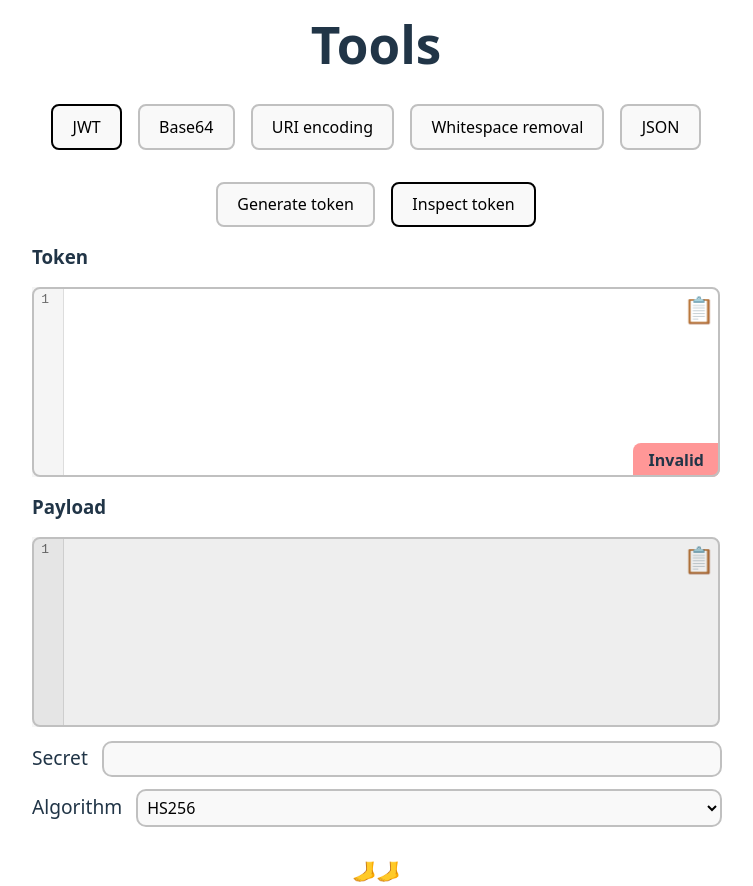
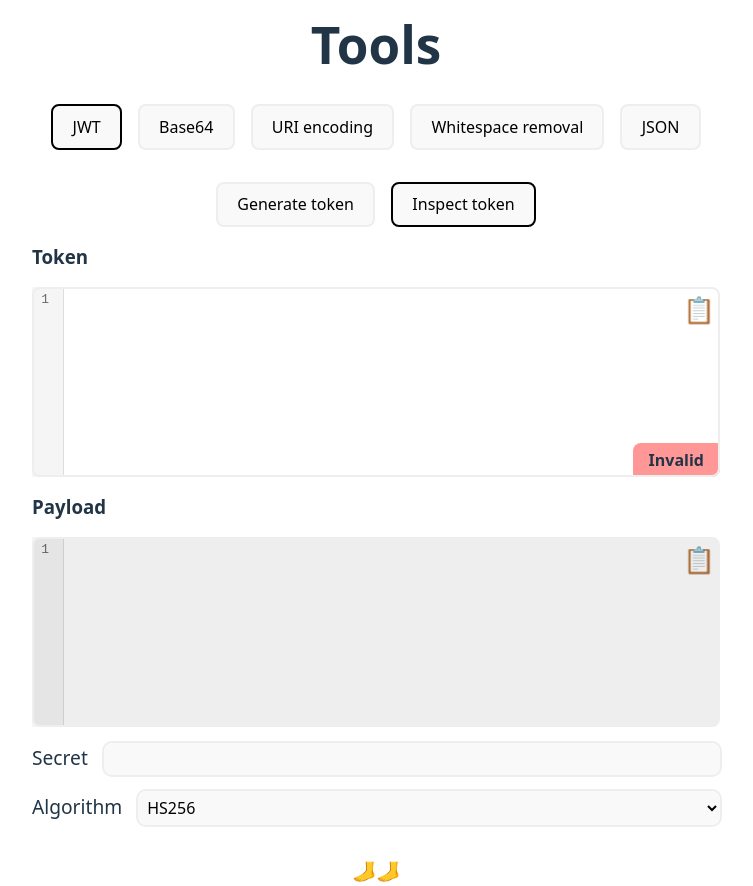
Before and after one commit to missivaeak/mie-tools, a React (Vite) app: page / in a window 1280 px wide. Both pictures are taken after a click on the button "JWT". Shown: the whole page, without its empty margins (264-1017 px from the left). Built offline with nearby package versions, Linux system fonts and the light colour scheme.

Commit message:
Change inactive border colour to be easier to distinguish from active borders

```diff
--- a/src/components/InputText.tsx
+++ b/src/components/InputText.tsx
@@ -4,13 +4,15 @@ import "./input-text.css"
 type InputTextProps<T extends string = string> = {
   value: T;
   onChange: (change: T) => void;
+  className?: string;
+  maxSize?: number;
 }
 
-export default function InputText({ value, onChange }: InputTextProps) {
+export default function InputText({ value, onChange, className, maxSize }: InputTextProps) {
   function onChangeHtml(event: ChangeEvent<HTMLInputElement>) {
     const change = event.target.value;
     onChange(change);
   }
 
-  return <input className="input-text" type="text" value={value} onChange={onChangeHtml} />
+  return <input className={`input-text${className ? ` ${className}` : ''}`} size={maxSize} maxLength={maxSize} type="text" value={value} onChange={onChangeHtml} />
 }
--- a/src/components/input-textarea.css
+++ b/src/components/input-textarea.css
@@ -5,7 +5,7 @@
   position: relative;
 
   &.disabled::before {
-    border: solid 2px #c0c0c0;
+    border: solid 2px #eee;
     background-color: #0001;
   }
 
--- a/src/components/input-toggle.css
+++ b/src/components/input-toggle.css
@@ -1,6 +1,6 @@
 .input-toggle {
   user-select: none;
-  border: solid 2px #c0c0c0;
+  border: solid 2px #eee;
   border-radius: 8px;
   padding: 0 1.2em;
   font-size: 1em;
--- a/src/index.css
+++ b/src/index.css
@@ -41,7 +41,7 @@ h1 {
 
 button {
   border-radius: 8px;
-  border: solid 2px #c0c0c0;
+  border: solid 2px #eee;
   padding: 0.6em 1.2em;
   font-size: 1em;
   font-weight: 500;
@@ -59,7 +59,7 @@ button.active {
 
 input, select {
   border-radius: 8px;
-  outline: solid 2px #c0c0c0;
+  outline: solid 2px #eee;
   padding: 0.6em 1.2em;
   font-size: 1em;
   font-weight: 500;
@@ -84,7 +84,7 @@ input:focus, select:focus {
     width: calc(100% - 4px);
     height: calc(100% - 4px);
     position: absolute;
-    border: solid 2px #c0c0c0;
+    border: solid 2px #eee;
     border-radius: 8px;
     pointer-events: none;
     z-index: 1;
```
